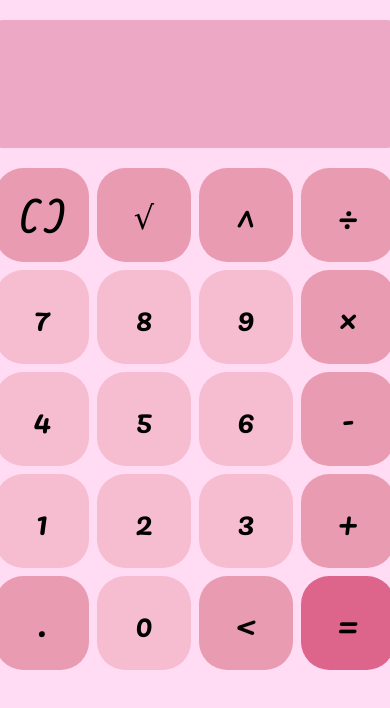
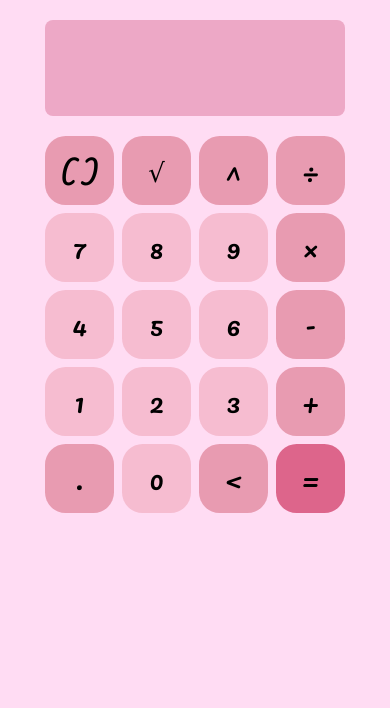
Before and after one commit to CarapaceonBear/calculator_web_app, a plain HTML site: page index.html in a window 390 px wide. Drawn offline with Linux system fonts and the light colour scheme; a web font is replaced by a local one.

Commit message:
smaller phone layout

```diff
--- a/style/_body.scss
+++ b/style/_body.scss
@@ -22,9 +22,23 @@
     font-family: $primary-font;
 }
 
-@media screen and (max-width: 400px) {
+// mobile layout
+@media screen and (max-width:434px) {
+    .body {
+        width: 300px;
+        margin: auto;
+    }
+}
+
+// tablet layout
+@media screen and (min-width: 435px) and (max-width: 800px) {
     .body {
         max-width: 400px;
+        margin: auto;
     }
+}
+
+// desktop layout
+@media screen and (min-width: 801px) {
 
 }
--- a/style/_components.scss
+++ b/style/_components.scss
@@ -19,3 +19,24 @@
 
     }
 }
+
+// mobile layout
+@media screen and (max-width:434px) {
+    .main {
+        &__button {
+            height: 69px;
+            width: 69px;
+            font-size: $text-buttons--phone;
+        }
+    }
+}
+
+// tablet layout
+@media screen and (min-width: 435px) and (max-width: 800px) {
+
+}
+
+// desktop layout
+@media screen and (min-width: 801px) {
+
+}
--- a/style/_header.scss
+++ b/style/_header.scss
@@ -33,3 +33,31 @@
         }
     }
 }
+
+// mobile layout
+@media screen and (max-width:434px) {
+    .header {
+        width: 100%;
+        height: 6rem;
+        &__result {
+            &--text {
+                font-size: $text-display-small--phone;
+            }
+        }
+        &__formula {
+            &--text {
+                font-size: $text-display-large--phone;
+            }
+        }
+    }
+}
+
+// tablet layout
+@media screen and (min-width: 435px) and (max-width: 800px) {
+
+}
+
+// desktop layout
+@media screen and (min-width: 801px) {
+
+}
--- a/style/_main.scss
+++ b/style/_main.scss
@@ -101,3 +101,25 @@
         }
     }
 }
+
+// mobile layout
+@media screen and (max-width:434px) {
+    .main {
+        width: 100%;
+
+        &__panel {
+            grid-template-columns: repeat(4, 69px);
+            grid-template-rows: repeat(5, 69px);
+        }
+    }
+}
+
+// tablet layout
+@media screen and (min-width: 435px) and (max-width: 800px) {
+
+}
+
+// desktop layout
+@media screen and (min-width: 801px) {
+
+}
--- a/style/_variables.scss
+++ b/style/_variables.scss
@@ -19,6 +19,9 @@ $light-button-color-3: #f6bcd0;
 $light-button-hover: #f13570;
 
 $primary-font: 'Pacifico', cursive;
+$text-display-large--phone: 32px;
+$text-display-small--phone: 26px;
+$text-buttons--phone: 26px;
 $text-display-large: 48px;
 $text-display-small: 32px;
 $text-buttons: 32px;
```
Also changed, not shown: style/style.css, 1 other file.
